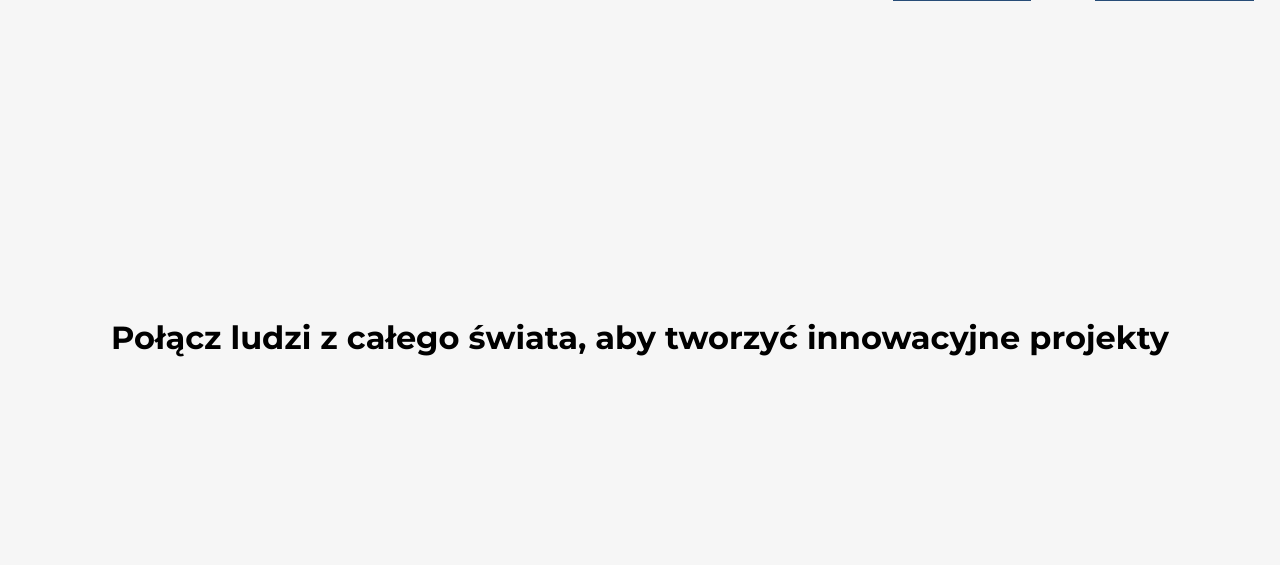
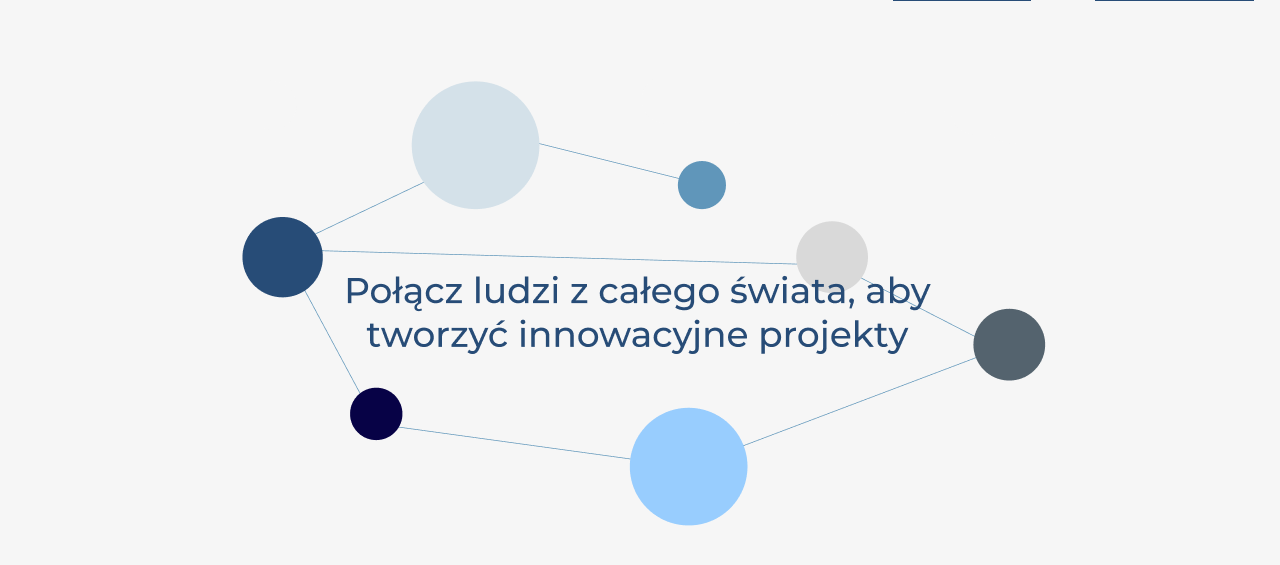
Before and after one commit to poneciak57/ideahack2024, a Django app: template start_page/templates/start_page/home.html in a window 1280 px wide. Shown: the part 61-626 px from the top of the page. Run offline with Django 3.2, Linux system fonts and the light colour scheme; the template is opened without the code that fills it, so the values that code supplies are empty.

Commit message:
better start page

```diff
--- a/django_main/settings.py
+++ b/django_main/settings.py
@@ -150,7 +150,8 @@ USE_TZ = True
 # Static files (CSS, JavaScript, Images)
 # https://docs.djangoproject.com/en/5.1/howto/static-files/
 
-STATIC_URL = 'static/'
+STATIC_URL = '/static/'
+STATICFILES_DIRS = [os.path.join(BASE_DIR, 'static')]
 
 # Default primary key field type
 # https://docs.djangoproject.com/en/5.1/ref/settings/#default-auto-field
--- a/start_page/templates/start_page/home.html
+++ b/start_page/templates/start_page/home.html
@@ -1,3 +1,4 @@
+{% load static %}
 <!DOCTYPE html>
 <html lang="pl">
 <head>
@@ -31,7 +32,7 @@
         }
         main {
             text-align: center;
-            margin-top: 40vh;
+            margin-top: 10vh;
             position: relative;
         }
         nav a {
@@ -76,7 +77,7 @@
         </nav>
     </header>
     <main>
-        <h1>Połącz ludzi z całego świata, aby tworzyć innowacyjne projekty</h1>
+        <img src="{% static 'images/xd.png' %}" alt="xd">
     </main>
 </body>
 </html>
```
Also changed, not shown: static/images/xd.png (added).
